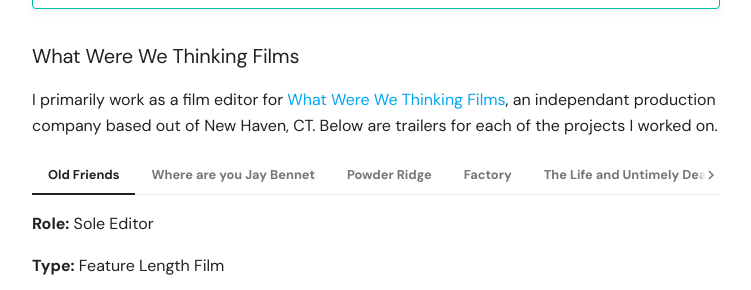
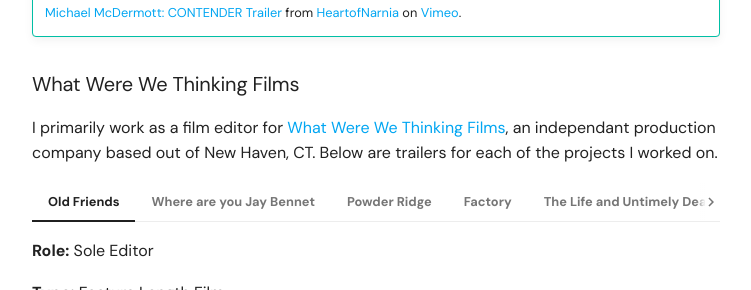
Before and after one commit to Jcohen010/syd_personal_website, an MkDocs documentation site: the page built from docs/Portfolio/Portfolio.md, in a window 1280 px wide and 900 px high, scrolled down 637 px, cut to the strip 256-546 px from the top of the window. Shown: the whole strip, without its empty margins (264-1015 px from the left). Built offline with MkDocs 1.6.1 and Material for MkDocs 9.7.7, drawn with Linux system fonts in a browser that asks for light colours.

Commit message:
Update Portfolio.md

```diff
--- a/docs/Portfolio/Portfolio.md
+++ b/docs/Portfolio/Portfolio.md
@@ -6,7 +6,7 @@
 
     For the past year, I've been collaborating with [Fred Uhter](#fred-uhter) on a Documentary about singer/songwriter Michael McDermott. I'm extremely proud of the work I've done on it. This project is not yet complete, however stay tuned as it's coming soon.
 
-    <div style="padding:56.25% 0 0 0;position:relative;"><iframe src="https://player.vimeo.com/video/917722544?badge=0&amp;autopause=0&amp;player_id=0&amp;app_id=58479" frameborder="0" allow="autoplay; fullscreen; picture-in-picture" style="position:absolute;top:0;left:0;width:100%;height:100%;" title="Michael McDermott Trailer: Upcoming Documentary"></iframe></div><script src="https://player.vimeo.com/api/player.js"></script>
+    <iframe src="https://player.vimeo.com/video/927200601?h=8e8977ae93" width="640" height="360" frameborder="0" allow="autoplay; fullscreen; picture-in-picture" allowfullscreen></iframe><p><a href="https://vimeo.com/927200601">Michael McDermott: CONTENDER Trailer</a> from <a href="https://vimeo.com/user216103258">HeartofNarnia</a> on <a href="https://vimeo.com">Vimeo</a>.</p>
 
 
 ### What Were We Thinking Films
```
